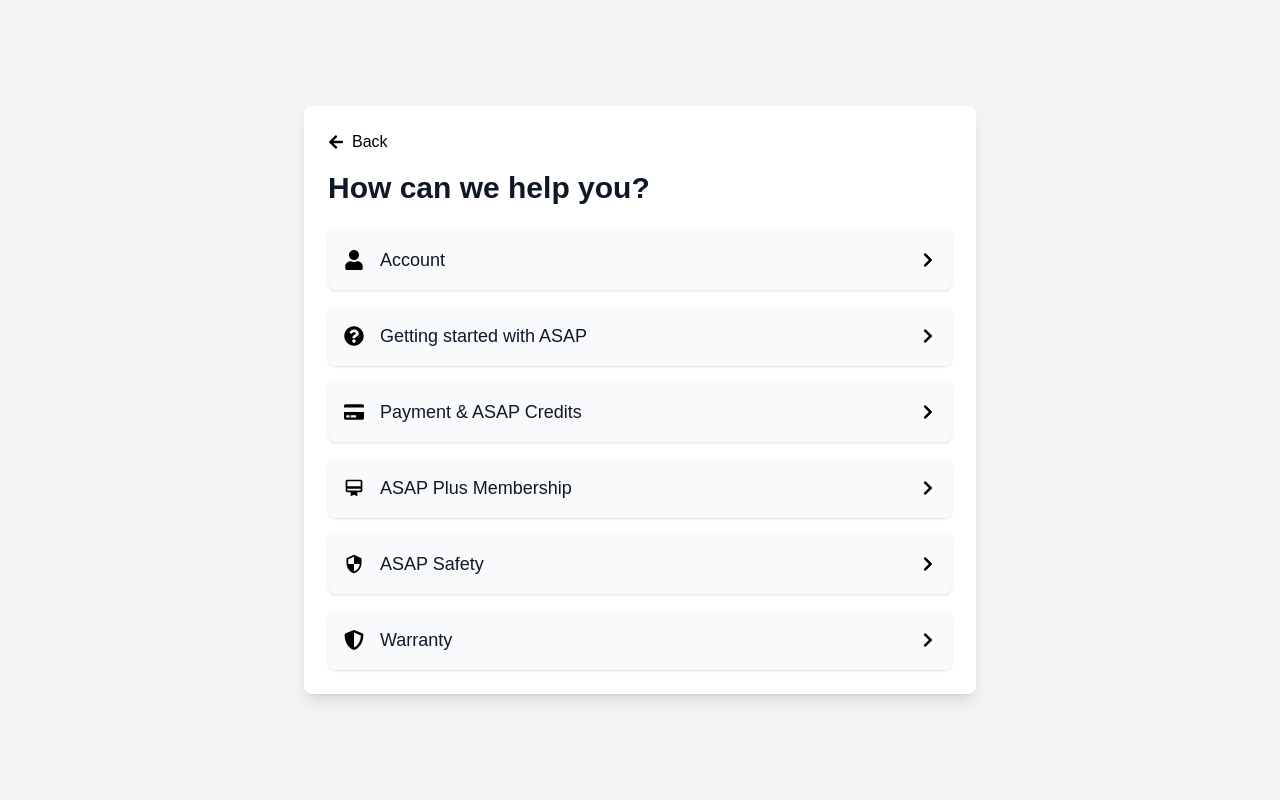
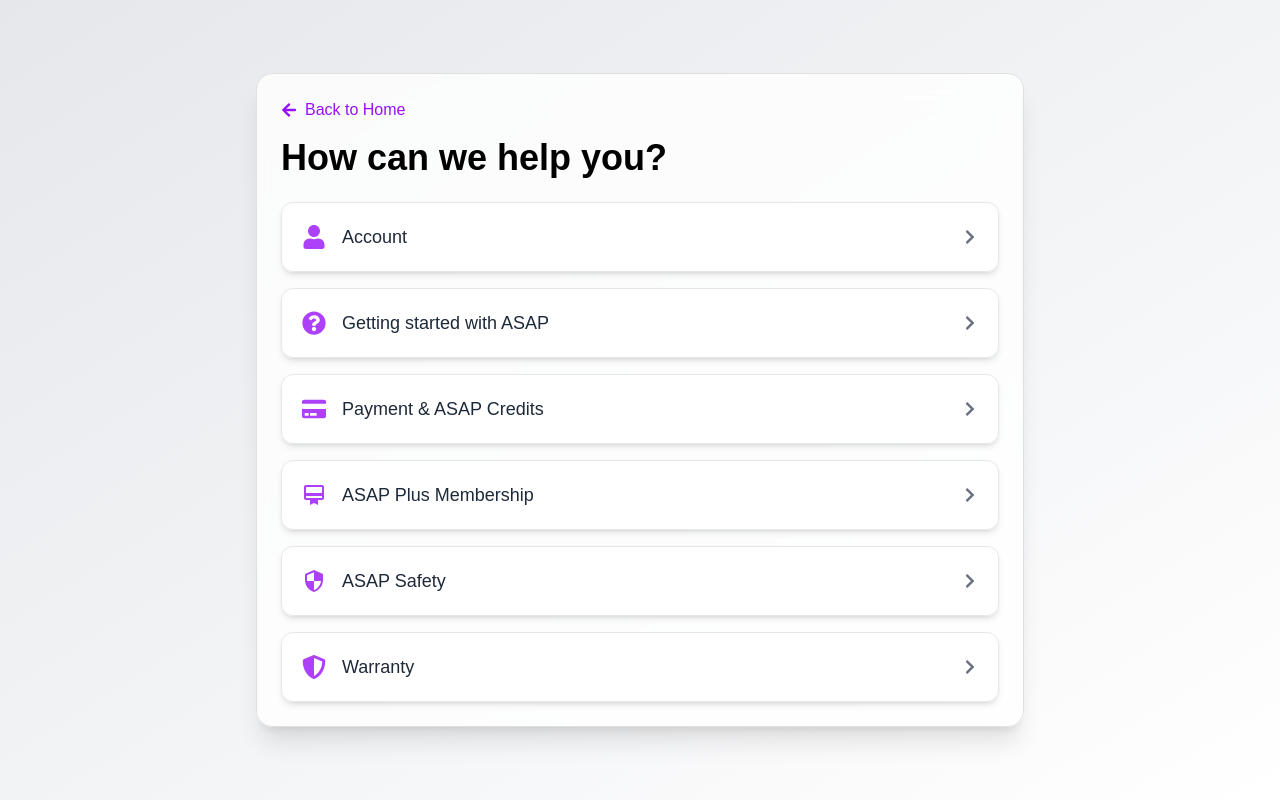
Before and after one commit to nitink3006/ASAP, a React (Vite) app in the folder frontend/: page /help-center in a window 1280 px wide. Built offline with nearby package versions, Linux system fonts and the light colour scheme.

Commit message:
help (#28)
updated help center

```diff
--- a/frontend/src/component/LandingPage/Home/HelpCenter.jsx
+++ b/frontend/src/component/LandingPage/Home/HelpCenter.jsx
@@ -1,3 +1,4 @@
+import { useState } from "react";
 import {
     FaUser,
     FaCreditCard,
@@ -5,57 +6,246 @@
     FaQuestionCircle,
     FaArrowLeft,
     FaChevronRight,
+    FaChevronDown,
+    FaChevronUp,
 } from "react-icons/fa";
 import { MdOutlineSecurity, MdCardMembership } from "react-icons/md";
 import { useLocation, Link, useNavigate } from "react-router-dom";
 
+const helpData = {
+    Account: [
+        {
+            question: "How do I sign up on the platform?",
+            answer: "Go to our homepage and click Sign Up. You can register using your mobile number with secure OTP verification via Firebase.",
+        },
+        {
+            question: "Can I edit my personal information after registration?",
+            answer: "Yes, just head over to your Profile Settings and make changes to your name, phone number, or address.",
+        },
+        {
+            question: "What should I do if I can't log in?",
+            answer: "Click on the Forgot Password option to reset your password. If you're still facing issues, please contact our support team.",
+        },
+        {
+            question: "Is my data safe on this platform?",
+            answer: "Absolutely. We use Firebase's OTP-based authentication and follow industry-standard encryption to protect your data.",
+        },
+        {
+            question: "How do I reschedule or cancel a service?",
+            answer: "You can reschedule or cancel your booking from the 'My Bookings' section at least 2 hours before the scheduled time.",
+        },
+    ],
+    "Getting started with ASAP": [
+        {
+            question: "What is ASAP and what does it do?",
+            answer: "ASAP is a smart, responsive service-booking platform designed for property owners who want reliable help for tasks like cleaning, packing, wellness, and more.",
+        },
+        {
+            question: "How do I book a service?",
+            answer: "Log in, choose your service category, select a provider based on time and availability, and confirm your booking.",
+        },
+        {
+            question: "Can I see real-time status of my service request?",
+            answer: "Yes, our platform provides live location tracking and real-time updates once the booking is confirmed.",
+        },
+        {
+            question: "Are the service providers verified?",
+            answer: "Yes. All professionals are background-verified and trained to deliver high-quality service.",
+        },
+    ],
+    "Payment & ASAP Credits": [
+        {
+            question: "What payment methods do you accept?",
+            answer: "We accept UPI, debit/credit cards, and mobile wallets. You can also use your ASAP credits earned from referrals or cashback.",
+        },
+        {
+            question: "Can I pay after the service is complete?",
+            answer: "Most services require pre-payment for confirmation, but we do offer post-service billing for certain categories.",
+        },
+        {
+            question: "What if I cancel my service---do I get a refund?",
+            answer: "Yes. If you cancel within the allowed time frame, your payment will be refunded based on our cancellation policy.",
+        },
+        {
+            question: "How do I view my payment history?",
+            answer: "Go to the Payment section in your profile to see all past transactions and billing details.",
+        },
+    ],
+    "ASAP Plus Membership": [
+        {
+            question: "What is ASAP Plus?",
+            answer: "ASAP Plus is a premium membership that gives you priority bookings, discounted rates, and free rescheduling on selected services.",
+        },
+        {
+            question: "How do I become a member?",
+            answer: "Go to your profile and click Join ASAP Plus. Choose a plan and complete the payment to start enjoying benefits.",
+        },
+        {
+            question: "Can I cancel my membership?",
+            answer: "Yes, you can cancel it anytime. You'll continue to receive benefits until your billing cycle ends.",
+        },
+        {
+            question: "Is there a trial period?",
+            answer: "Yes, new users can enjoy a 7-day free trial of ASAP Plus.",
+        },
+    ],
+    "ASAP Safety": [
+        {
+            question: "How do you ensure the safety of customers?",
+            answer: "We verify all service providers, offer live tracking, and enable emergency contact support directly through the app.",
+        },
+        {
+            question: "What if I feel unsafe during a service?",
+            answer: "You can use the 'Emergency Help' button available during an active booking to alert our support team immediately.",
+        },
+        {
+            question: "Are your professionals trained?",
+            answer: "Yes, we onboard only those who complete basic safety and service delivery training.",
+        },
+    ],
+    Warranty: [
+        {
+            question: "What does your Service Guarantee cover?",
+            answer: "We offer a satisfaction guarantee for all services. If something doesn't meet your expectations, we'll make it right---either by a revisit or a refund.",
+        },
+        {
+            question: "What should I do if I'm unhappy with a service?",
+            answer: "Please report your concern within 24 hours of the service completion. Our support team will initiate a resolution.",
+        },
+        {
+            question: "Are all services covered under this guarantee?",
+            answer: "Yes, every service listed on our platform---whether cleaning, packing, or wellness---is backed by our service assurance policy.",
+        },
+        {
+            question: "Do I get charged for rework?",
+            answer: "No, if the issue is reported in time and falls under the guarantee, the correction is free of charge.",
+        },
+    ],
+};
 
 const helpTopics = [
-  { title: "Account", icon: <FaUser className="text-black" /> },
+    { title: "Account", icon: <FaUser className="text-purple-600/80" /> },
     {
         title: "Getting started with ASAP",
-    icon: <FaQuestionCircle className="text-black" />,
+        icon: <FaQuestionCircle className="text-purple-600/80" />,
     },
     {
         title: "Payment & ASAP Credits",
-    icon: <FaCreditCard className="text-black" />,
+        icon: <FaCreditCard className="text-purple-600/80" />,
     },
     {
         title: "ASAP Plus Membership",
-    icon: <MdCardMembership className="text-black" />,
+        icon: <MdCardMembership className="text-purple-600/80" />,
     },
-  { title: "ASAP Safety", icon: <MdOutlineSecurity className="text-black" /> },
-  { title: "Warranty", icon: <FaShieldAlt className="text-black" /> },
+    {
+        title: "ASAP Safety",
+        icon: <MdOutlineSecurity className="text-purple-600/80" />,
+    },
+    { title: "Warranty", icon: <FaShieldAlt className="text-purple-600/80" /> },
 ];
 
 export default function HelpCenter() {
+    const navigate = useNavigate();
+    const location = useLocation();
+    const searchParams = new URLSearchParams(location.search);
+    const topic = searchParams.get("topic");
+    const [expandedQuestion, setExpandedQuestion] = useState(null);
+
+    const handleTopicClick = (selectedTopic) => {
+        navigate(`?topic=${encodeURIComponent(selectedTopic)}`);
+        setExpandedQuestion(null);
+    };
+
+    const handleBack = () => {
+        navigate("?");
+        setExpandedQuestion(null);
+    };
+
+    const toggleQuestion = (index) => {
+        setExpandedQuestion(expandedQuestion === index ? null : index);
+    };
+
     return (
-    <div className="min-h-screen bg-gray-100 flex items-center justify-center p-6">
-      <div className="max-w-2xl w-full bg-white shadow-lg rounded-lg p-6">
+        <div className="min-h-screen bg-gradient-to-br from-gray-200 to-gray500 flex items-center justify-center p-6">
+            <div className="max-w-3xl w-full backdrop-blur-lg bg-white/80 border border-[#E0E0E0] shadow-xl rounded-2xl p-6">
+                {!topic ? (
+                    <>
                         <Link to="/">
-          <button className="flex items-center text-black mb-4 cursor-pointer">
-            <FaArrowLeft className="mr-2" /> Back
+                            <button className="flex items-center text-purple-600 hover:text-purple-400 mb-4 transition">
+                                <FaArrowLeft className="mr-2" /> Back to Home
                             </button>
                         </Link>
-        <h1 className="text-3xl font-bold text-gray-900 mb-6">
+                        <h1 className="text-4xl font-bold text--900 mb-6">
                             How can we help you?
                         </h1>
-        <div className="space-y-4">
+                        <div className="grid sm:grid-cols-1 gap-4">
                             {helpTopics.map((topic, index) => (
                                 <div
                                     key={index}
-              className="flex items-center justify-between p-4 bg-gray-50 rounded-lg shadow-sm hover:bg-gray-100 transition cursor-pointer"
+                                    onClick={() =>
+                                        handleTopicClick(topic.title)
+                                    }
+                                    className="flex items-center justify-between p-5 bg-white/70 backdrop-blur border border-gray-200 rounded-xl shadow-md hover:shadow-lg hover:scale-[1.01] transition-all cursor-pointer"
                                 >
                                     <div className="flex items-center">
-                <div className="text-xl text-black mr-4">{topic.icon}</div>
-                <span className="text-lg font-medium text-gray-900">
+                                        <div className="text-2xl mr-4">
+                                            {topic.icon}
+                                        </div>
+                                        <span className="text-lg font-medium text-gray-800">
                                             {topic.title}
                                         </span>
                                     </div>
-              <FaChevronRight className="text-black" />
+                                    <FaChevronRight className="text-gray-500" />
                                 </div>
                             ))}
                         </div>
+                    </>
+                ) : (
+                    <>
+                        <button
+                            onClick={handleBack}
+                            className="flex items-center text-purple-600 hover:text-purple-400 mb-4 transition"
+                        >
+                            <FaArrowLeft className="mr-2" /> Back to Help Topics
+                        </button>
+                        <h1 className="text-4xl font-bold text-black mb-6">
+                            {topic}
+                        </h1>
+                        <div className="space-y-4">
+                            {helpData[topic]?.map((faq, index) => (
+                                <div
+                                    key={index}
+                                    className="border border-gray-200 rounded-xl shadow-sm bg-white/90 backdrop-blur transition-all"
+                                >
+                                    <div
+                                        onClick={() => toggleQuestion(index)}
+                                        className="flex justify-between items-center p-5 hover:bg-gray-50 cursor-pointer transition-colors"
+                                    >
+                                        <h3 className="text-lg font-semibold text-gray-800 pr-2">
+                                            {faq.question}
+                                        </h3>
+                                        {expandedQuestion === index ? (
+                                            <FaChevronUp className="text-purple-600" />
+                                        ) : (
+                                            <FaChevronDown className="text-gray-500" />
+                                        )}
+                                    </div>
+                                    <div
+                                        className={`transition-all duration-300 ease-in-out overflow-hidden ${
+                                            expandedQuestion === index
+                                                ? "max-h-96 opacity-100"
+                                                : "max-h-0 opacity-0"
+                                        }`}
+                                    >
+                                        <div className="p-5 border-t border-gray-200 bg-white text-gray-600">
+                                            <p>{faq.answer}</p>
+                                        </div>
+                                    </div>
+                                </div>
+                            ))}
+                        </div>
+                    </>
+                )}
             </div>
         </div>
     );
```
Lines whose indentation alone changed are shown as unchanged.
